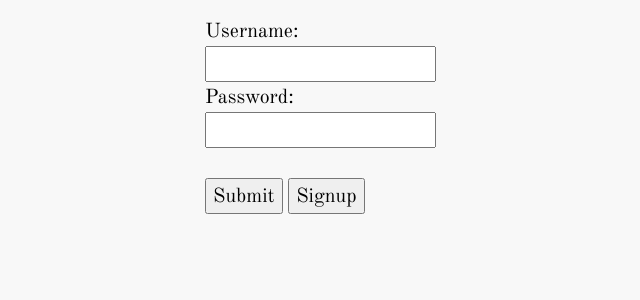
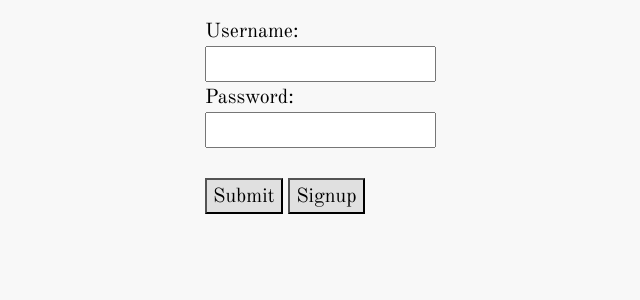
Before and after one commit to jeremyjohnson7/cs3750_a3, a PHP site: page / in a window 1280 px wide. Shown: the top 300 px of the page, without its empty margins (195-835 px from the left). Run offline with PHP 8.4, Linux system fonts and the light colour scheme.

Commit message:
Hide empty divs

```diff
--- a/www/css/styles.css
+++ b/www/css/styles.css
@@ -18,6 +18,10 @@
 body, input, button {
     font-family: "OldStandardTT" !important;
     font-size: 20px;
+}
+
+input[type=button], button {
+    background: #e0e0e0;
 }
 
 html {
@@ -48,3 +52,7 @@ h1, .itemf {
 #addb, #removeb, #output {
     margin-top: 30px;
 }
+
+div:empty {
+    display: none;
+}
```
